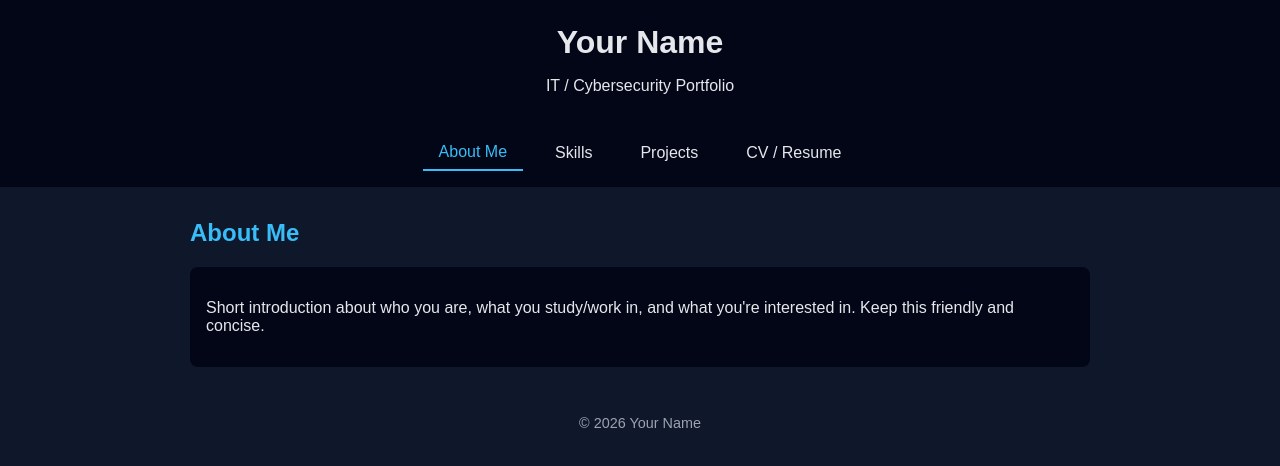
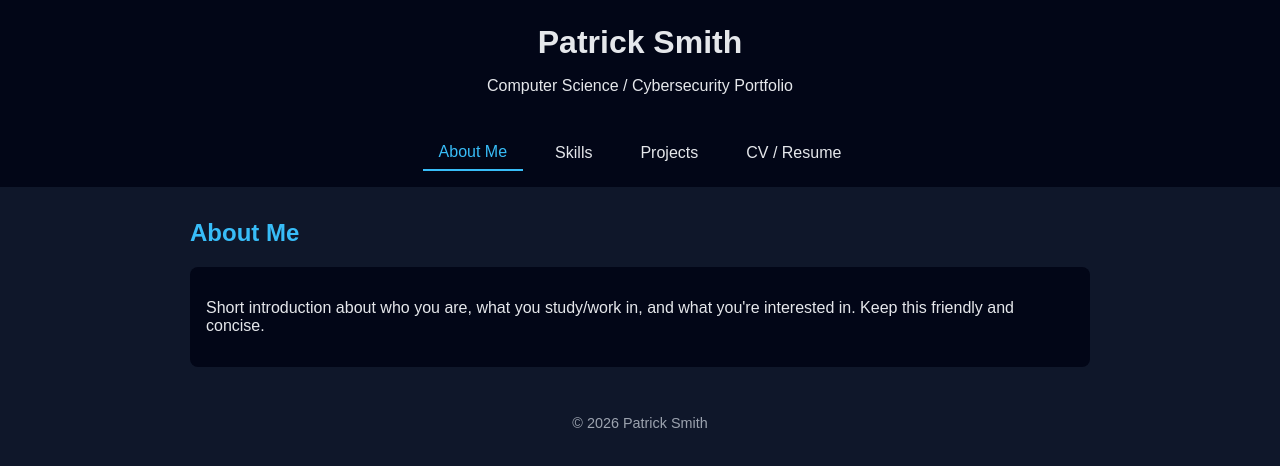
Before and after one commit to InstaLight/instalight.github.io, a plain HTML site: page index.html in a window 1280 px wide. Drawn offline with Linux system fonts and the light colour scheme.

Commit message:
Update index.html

```diff
--- a/index.html
+++ b/index.html
@@ -3,7 +3,7 @@
 <head>
   <meta charset="UTF-8" />
   <meta name="viewport" content="width=device-width, initial-scale=1.0" />
-  <title>Your Name | Portfolio</title>
+  <title>Patrick Smith | Portfolio</title>
   <style>
     body {
       font-family: Arial, Helvetica, sans-serif;
@@ -74,8 +74,8 @@
 <body>
 
 <header>
-  <h1>Your Name</h1>
-  <p>IT / Cybersecurity Portfolio</p>
+  <h1>Patrick Smith</h1>
+  <p>Computer Science / Cybersecurity Portfolio</p>
 </header>
 
 <nav>
@@ -128,7 +128,7 @@
 </main>
 
 <footer>
-  © 2026 Your Name
+  © 2026 Patrick Smith
 </footer>
 
 <script>
```
